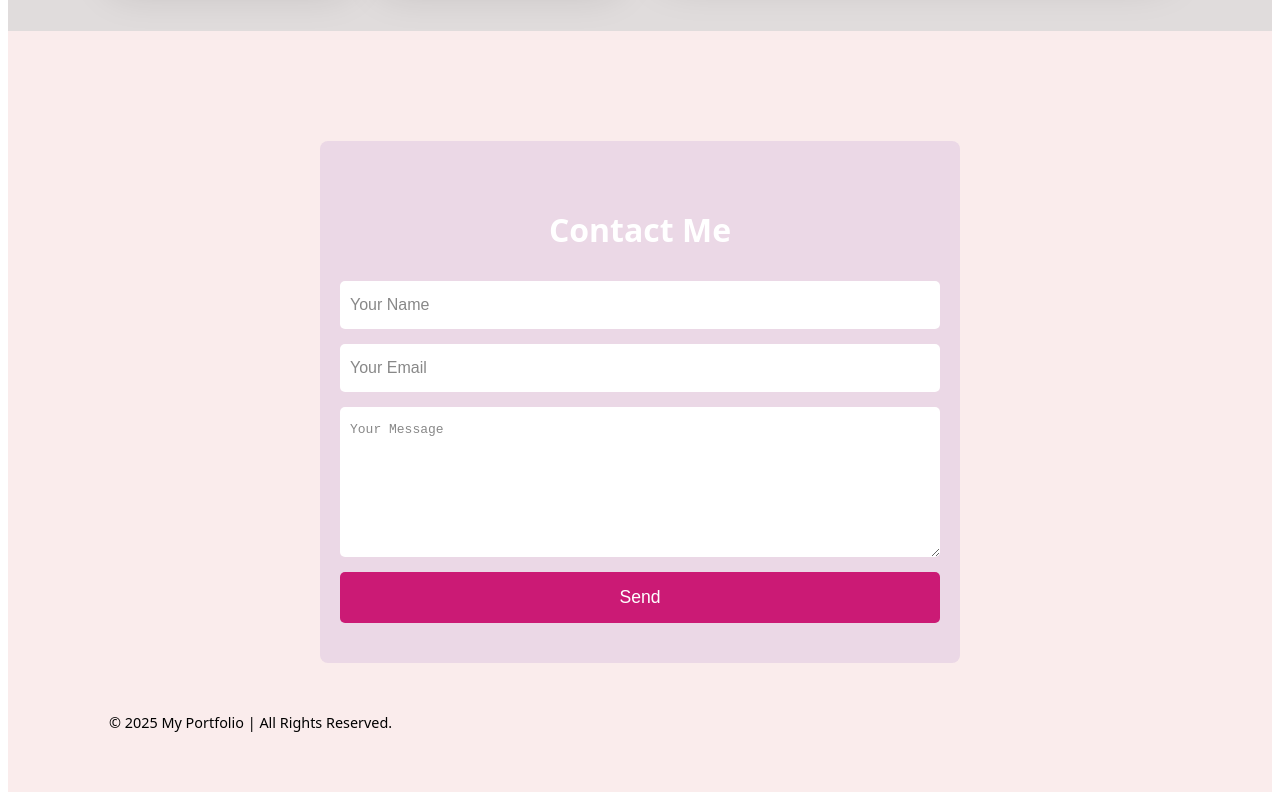
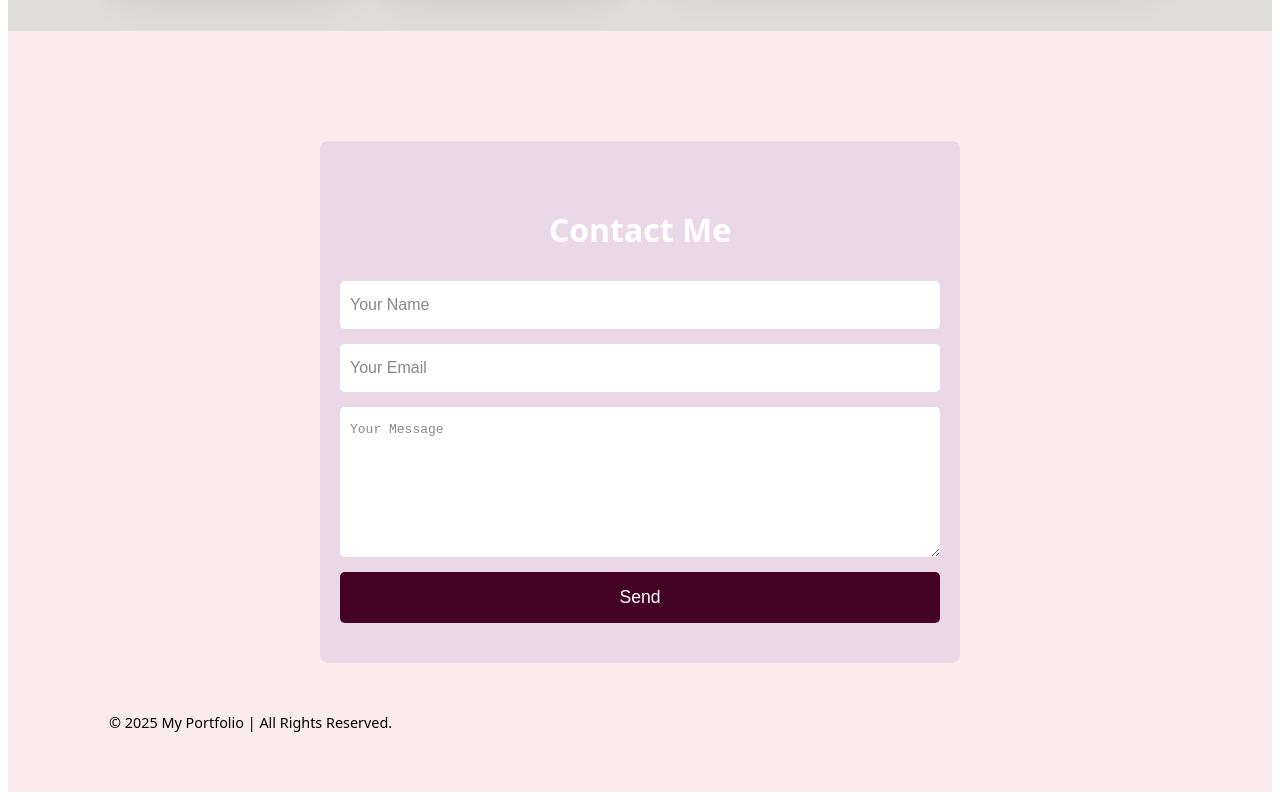
Before and after one commit to Anshikakhandelwall/portfolio, a plain HTML site: page index.html in a window 1280 px wide. In both pictures the pointer is over the button "Send". Shown: the part 6481-7281 px from the top of the page. Drawn offline with Linux system fonts and the light colour scheme.

Commit message:
changed the send button color on hover

```diff
--- a/style.css
+++ b/style.css
@@ -655,7 +655,7 @@ h2 {
 }
 
 .send-button:hover {
-  background-color: #cb1a75;
+  background-color: #440224;
 }
 
 .footer {
```
